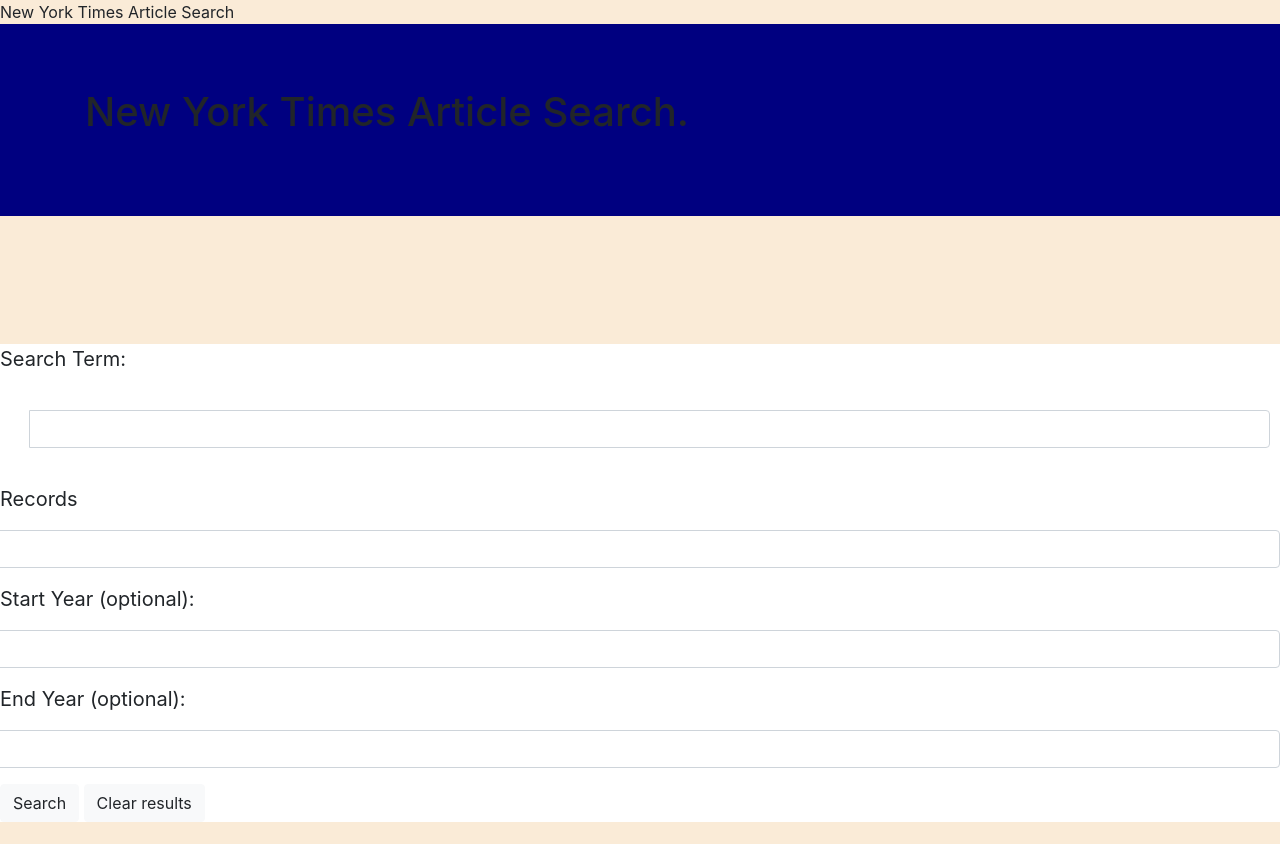
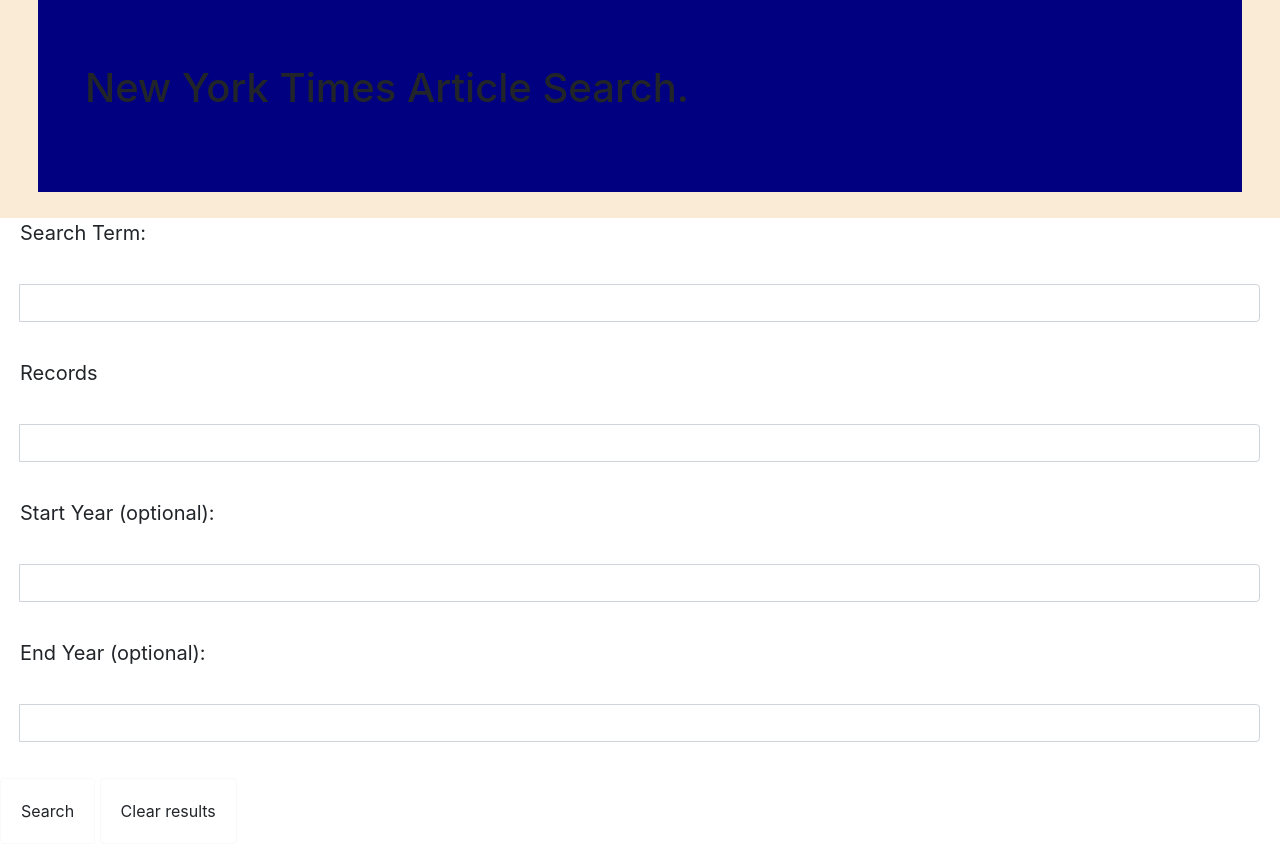
Before and after one commit to TroyAG/nyt-project, a plain HTML site: page index.html in a window 1280 px wide. Before the commit the page ends 822 px from the top, so only its background shows below. Drawn offline with nearby package versions, Linux system fonts and the light colour scheme.

Commit message:
less rougher draft

```diff
--- a/assets/css/style.css
+++ b/assets/css/style.css
@@ -8,20 +8,56 @@
 }
 
 .jumbotron{
-    background-color: navy;
-    margin-bottom: 10%;
+    background-color: rgb(0,0,128);
+    margin-bottom: 2%;
+    margin-left: 3%;
+    margin-right: 3%;
 }
 
 #searchParameter{
 
 }
 
+#searchTerm{
+    padding: 20px;
+    margin: auto;
+}
+
+#records{
+    padding: 20px;
+}
+
+#startYear{
+    padding: 20px;
+}
+
+#endYear{
+    padding: 20px;
+    margin: auto;
+}
+
+#search{
+    padding: 20px;
+    background-color: white;
+}
+
+#search:hover{
+    background-color: navy;
+    color:white;
+}
+
+#theArticle{
+    padding: 20px;
+    background-color: white;
+}
+
+#theArticle:hover{
+    background-color: navy;
+    color:white;
+}
+
 
 p{
+    margin-left: 20px;
     font-size: 20px;
 }
-
-#searchTerm{
-    padding: 20px;
-    margin: 10px;
-}
--- a/assets/javascript/app.js
+++ b/assets/javascript/app.js
@@ -6,18 +6,18 @@
     })
 
 function searchAjax(){
-    var q = $('#searchTerm').val();
-    var fq = $('#records').val();
-    var beginDate= $('#startYear').val();
-    var endDate = $('#endYear').val();
+    var q = $('#search-box').val(); console.log(q)
+    var fq = $('#recordsBox').val();
+    var beginDate= $('#startYearbox').val();
+    var endDate = $('#endYearbox').val();
 
     var queryURL = "https://api.nytimes.com/svc/search/v2/articlesearch.json";
     queryURL += '?' + $.param({
         'api-key': "b7e4aad889aa48b0a96120aba4672222",
-        'q': 'dogs',
-        // 'fq': fq,
-        // 'begin_date': beginDate,
-        // 'end_date': endDate,
+        'q': q,
+        'fq': fq,
+        'begin_date': beginDate,
+        'end_date': endDate,
     });
 
 
@@ -26,11 +26,13 @@
         method: "GET"
       }).then(function(response) {
         console.log(response);
-// var article = response.response.docs;
-// for( i = 0; i < fq; i++){
 
-//     $("#theArticle").append(article[i].abstract);
-// }
+        // var article = response.docs.lengths;
+
+        for( i = 0; i < response.docs.length; i++){
+
+            $("#theArticle").append(resonse.docs[i].headline);
+        }
 
       });
 
--- a/index.html
+++ b/index.html
@@ -14,10 +14,11 @@
     <script src="https://cdnjs.cloudflare.com/ajax/libs/jquery/3.2.1/jquery.min.js"></script>
 
 
+
 </head>
 
 <body>
-New York Times Article Search
+
 
 <div class="jumbotron jumbotron-fluid">
     <div class="container">
@@ -34,7 +35,7 @@
   <div id="searchTerm" class="input-group mb-3">
     <div class="input-group-prepend">
     </div>
-    <input type="text" class="form-control" aria-label="Sizing example input" aria-describedby="inputGroup-sizing-default">
+    <input id="search-box" type="text" class="form-control" aria-label="Sizing example input" aria-describedby="inputGroup-sizing-default">
   </div>
 
 
@@ -42,7 +43,7 @@
   <div id="records" class="input-group mb-3">
     <div class="input-group-prepend">
     </div>
-    <input type="text" class="form-control" aria-label="Sizing example input" aria-describedby="inputGroup-sizing-default">
+    <input id="recordsBox" type="text" class="form-control" aria-label="Sizing example input" aria-describedby="inputGroup-sizing-default">
   </div>
 
   <p> Start Year (optional):</p>
@@ -50,7 +51,7 @@
   <div id="startYear" class="input-group mb-3">
     <div class="input-group-prepend">
         </div>
-    <input type="text" class="form-control" aria-label="Sizing example input" aria-describedby="inputGroup-sizing-default">
+    <input id="startYearbox" type="text" class="form-control" aria-label="Sizing example input" aria-describedby="inputGroup-sizing-default">
   </div>
 
 <p>End Year (optional):</p>
@@ -58,7 +59,7 @@
     <div class="input-group-prepend">
 
     </div>
-    <input type="text" class="form-control" aria-label="Sizing example input" aria-describedby="inputGroup-sizing-default">
+    <input id="endYearbox"type="text" class="form-control" aria-label="Sizing example input" aria-describedby="inputGroup-sizing-default">
   </div>
 
 
```
